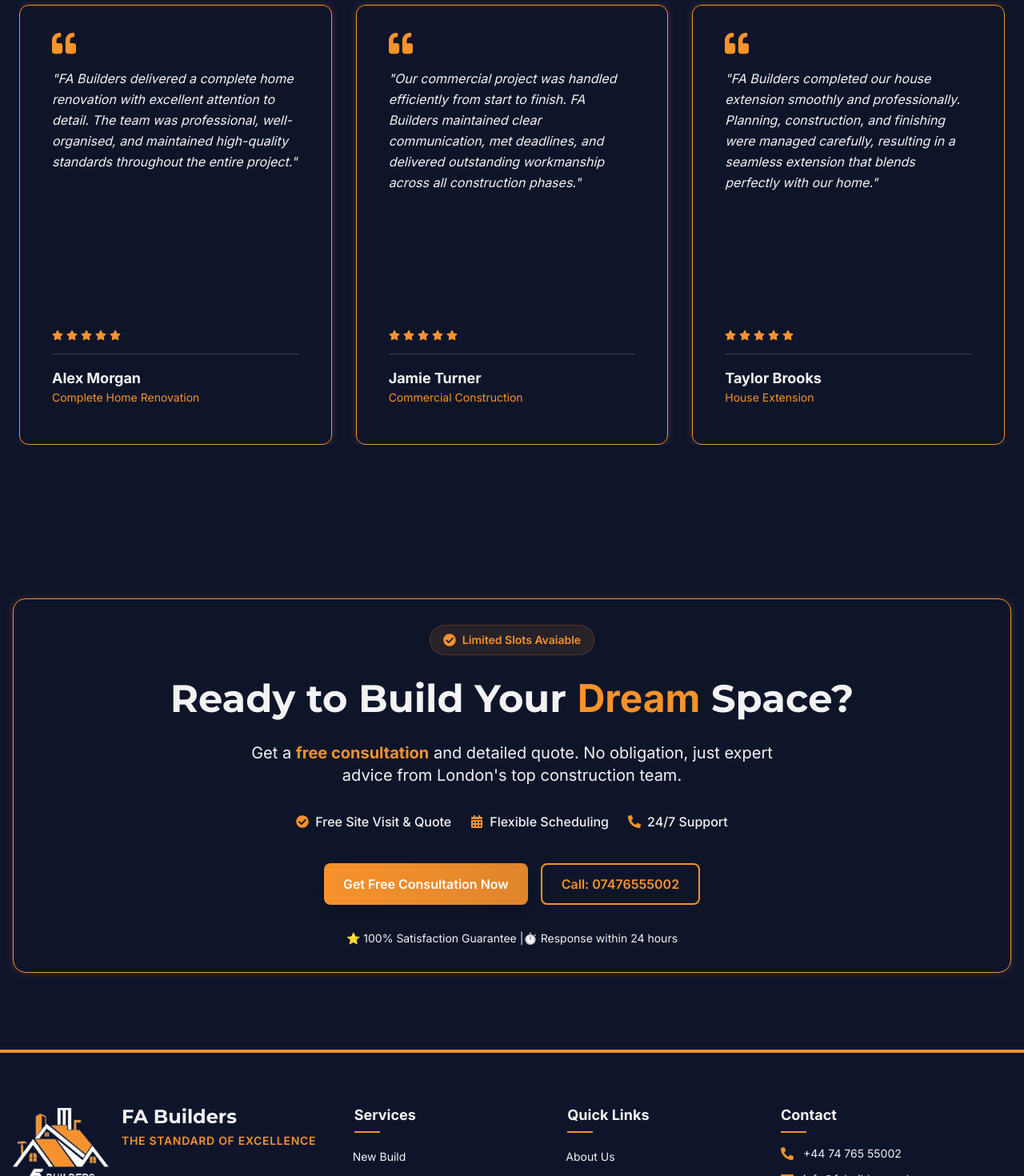
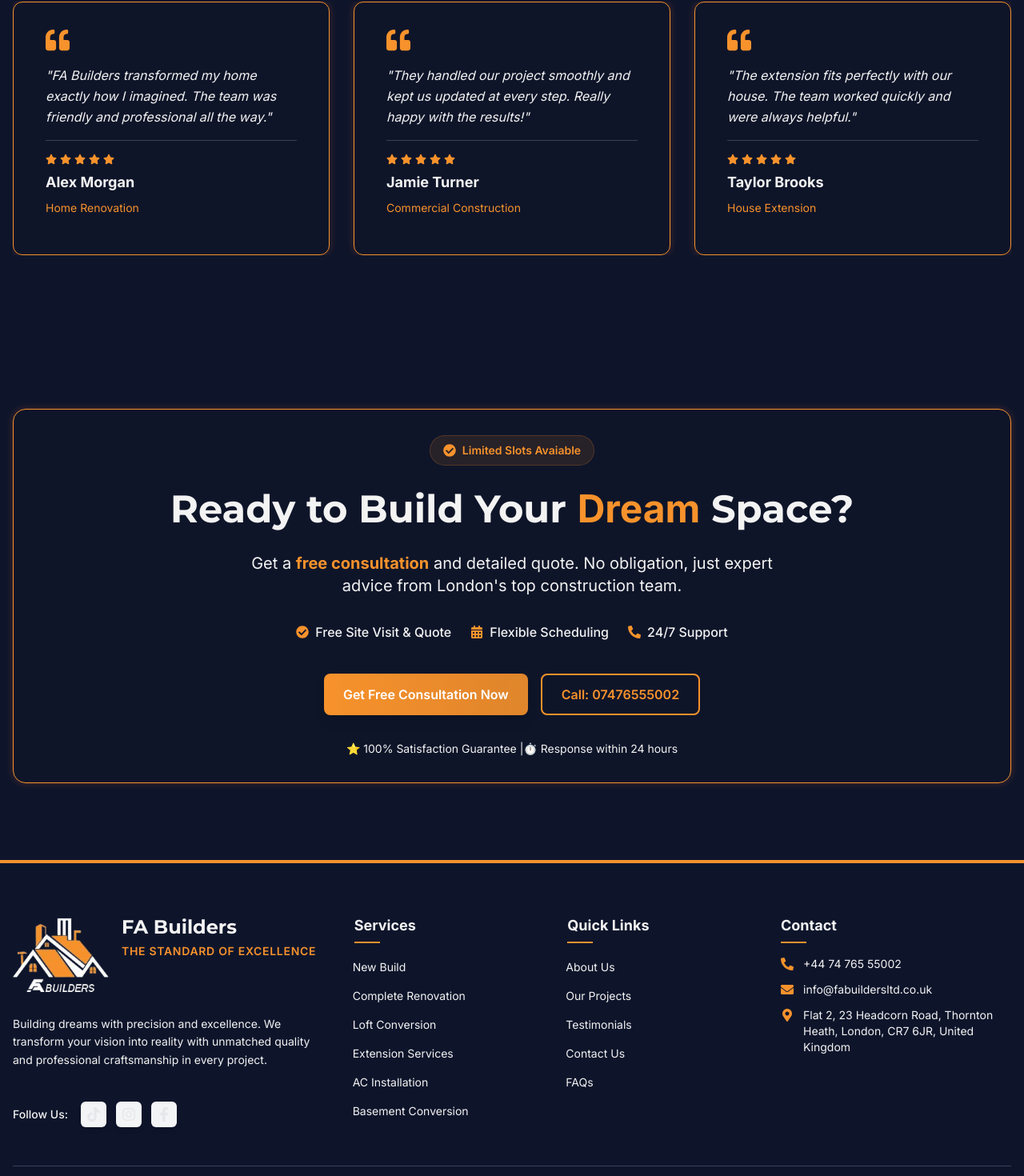
Before and after one commit to FarahS-Teams/fa-builders, a Next.js app: page / in a window 1280 px wide. Shown: the part 4179-5649 px from the top of the page at 80% size. Built offline with nearby package versions, Linux system fonts and the light colour scheme.

Commit message:
last-changes1

```diff
--- a/app/data/reviews.js
+++ b/app/data/reviews.js
@@ -1,58 +1,58 @@
 const reviews = [
   {
     client: "Alex Morgan",
-    project: "Complete Home Renovation",
+    project: "Home Renovation",
     review:
-      "FA Builders delivered a complete home renovation with excellent attention to detail. The team was professional, well-organised, and maintained high-quality standards throughout the entire project.",
+      "FA Builders transformed my home exactly how I imagined. The team was friendly and professional all the way.",
     rating: 5,
   },
   {
     client: "Jamie Turner",
     project: "Commercial Construction",
     review:
-      "Our commercial project was handled efficiently from start to finish. FA Builders maintained clear communication, met deadlines, and delivered outstanding workmanship across all construction phases.",
+      "They handled our project smoothly and kept us updated at every step. Really happy with the results!",
     rating: 5,
   },
   {
     client: "Taylor Brooks",
     project: "House Extension",
     review:
-      "FA Builders completed our house extension smoothly and professionally. Planning, construction, and finishing were managed carefully, resulting in a seamless extension that blends perfectly with our home.",
+      "The extension fits perfectly with our house. The team worked quickly and were always helpful.",
     rating: 5,
   },
   {
     client: "Jordan Walker",
-    project: "Full Property Renovation",
+    project: "Property Renovation",
     review:
-      "From initial consultation to final handover, FA Builders exceeded expectations. The renovation was completed to a high standard, with excellent project management and consistent attention to detail.",
+      "From start to finish, everything was well organised. The renovation looks amazing!",
     rating: 5,
   },
   {
     client: "Casey Mitchell",
     project: "Property Development",
     review:
-      "FA Builders proved to be a reliable construction partner across multiple development projects. Their consistent quality, strong site management, and timely delivery make them highly dependable.",
+      "Reliable, efficient, and always on time. I’d happily work with them again.",
     rating: 5,
   },
   {
     client: "Morgan Parker",
     project: "Loft Conversion",
     review:
-      "The loft conversion was completed with precision and care. FA Builders resolved structural challenges efficiently and delivered a bright, functional space finished to a very high standard.",
+      "The loft turned out even better than I hoped. They handled tricky parts with ease.",
     rating: 5,
   },
   {
     client: "Riley Anderson",
     project: "Restaurant Fit-Out",
     review:
-      "FA Builders managed our restaurant fit-out professionally despite a tight schedule. The quality of work, organisation, and attention to detail helped us open the business on time.",
+      "Despite a tight schedule, the team delivered perfectly. The quality was top-notch!",
     rating: 5,
   },
   {
     client: "Hassan Ali",
-    project: "New Build Home",
+    project: "New Home",
     review:
-      "Building a new home felt straightforward with FA Builders guiding every step. Construction quality, finishes, and communication were excellent, resulting in a home we are truly proud of.",
+      "Building a new home felt easy with them guiding us. The finished house is just perfect.",
     rating: 5,
   },
 ];
--- a/app/globals.css
+++ b/app/globals.css
@@ -11,6 +11,7 @@
   --primary: #ffffff;
   --secondary: #f7922c;
 }
+
 .dark {
   /* --primary: #0e152b; */
   --secondary: #f7922c;
@@ -27,6 +28,7 @@ h2 {
 .custom-container {
   @apply flex w-full justify-center;
 }
+
 .content {
   @apply mx-4 w-full max-w-[1560px];
 }
@@ -34,7 +36,12 @@ h2 {
 .no-scrollbar::-webkit-scrollbar {
   display: none;
 }
+
 .no-scrollbar {
   -ms-overflow-style: none;
   scrollbar-width: none;
 }
+
+.swiper-wrapper {
+  align-items: stretch !important;
+}
--- a/components/Footer.jsx
+++ b/components/Footer.jsx
@@ -50,8 +50,8 @@ const Footer = () => {
     },
     {
       icon: FaEnvelope,
-      text: "info@fabuilder.co.uk",
-      href: "mailto:info@fabuilder.co.uk",
+      text: "info@fabuildersltd.co.uk",
+      href: "mailto:info@fabuildersltd.co.uk",
     },
     {
       icon: FaMapMarkerAlt,
@@ -214,7 +214,7 @@ const Footer = () => {
 
         {/* Bottom Section - Social Links and Copyright */}
         <div className="pt-4 border-t border-gray-700">
-          <div className="flex flex-col md:flex-row justify-between items-center gap-6">
+          <div className="flex flex-col md:flex-row justify-between items-center">
 
             {/* our agency name */}
             <div className="flex justify-center items-center gap-2">
@@ -225,8 +225,9 @@ const Footer = () => {
 
             {/* Copyright */}
             <div className="text-sm">
-              © {new Date().getFullYear()} FA Builders. All rights reserved.
+              © {new Date().getFullYear()} FA Builders Ltd. All rights reserved.
             </div>
+            <div></div>
           </div>
         </div>
       </div>
--- a/components/contact/LeftSide.jsx
+++ b/components/contact/LeftSide.jsx
@@ -29,10 +29,10 @@ const LeftSide = () => {
               <span className="text-secondary text-sm">Email</span>
               <p className="text-sm sm:text-base">
                 <a
-                  href="mailto:info@fabuilder.co.uk"
+                  href="mailto:info@fabuildersltd.co.uk"
                   className="hover:underline"
                 >
-                  info@fabuilder.co.uk
+                  info@fabuildersltd.co.uk
                 </a>
               </p>
             </div>
--- a/components/home/TestimonialsSection.jsx
+++ b/components/home/TestimonialsSection.jsx
@@ -30,7 +30,7 @@ const TestimonialsSection = () => {
 
   return (
     <section
-      className={`${currentTheme.background} ${currentTheme.text} custom-container px-6`}
+      className={`${currentTheme.background} ${currentTheme.text} custom-container px-4`}
       id="testimonials"
     >
       <div className="content">
@@ -43,82 +43,70 @@ const TestimonialsSection = () => {
         </div>
 
         {/* Swiper Slider */}
-        <div className="relative ">
+        <div className="relative">
           <Swiper
             spaceBetween={30}
             slidesPerView={1}
-            centeredSlides={true}
-            loop={true}
+            centeredSlides
+            loop
+            autoHeight={true}
             autoplay={{
               delay: 3000,
               disableOnInteraction: false,
               pauseOnMouseEnter: true,
             }}
-
             navigation={{
               nextEl: ".swiper-button-next",
               prevEl: ".swiper-button-prev",
             }}
             breakpoints={{
-              640: {
-                slidesPerView: 1,
-                spaceBetween: 20,
-              },
-              768: {
-                slidesPerView: 2,
-                spaceBetween: 30,
-              },
-              1024: {
-                slidesPerView: 3,
-                spaceBetween: 30,
-              },
+              640: { slidesPerView: 1, spaceBetween: 20 },
+              768: { slidesPerView: 2, spaceBetween: 30 },
+              1024: { slidesPerView: 3, spaceBetween: 30 },
             }}
             modules={[Autoplay, Navigation]}
             className="mySwiper cursor-grab"
           >
             {reviews.map((elem, index) => (
-              <SwiperSlide key={index}>
-                <div className={`${currentTheme.card} rounded-xl mt-1 h-[640px] sm:h-[600px] lg:h-[550px] flex flex-col group items-stretch`}>
+              <SwiperSlide key={index} className="flex w-full h-auto">
+                <div
+                  className={`${currentTheme.card} rounded-xl flex flex-col w-full h-full`}
+                >
                   {/* Quote Icon */}
                   <div className="text-secondary text-3xl mb-4">
                     <FaQuoteLeft />
                   </div>
 
                   {/* Review Text */}
-                  <p className="mb-4 leading-relaxed italic flex-1">
+                  <p className="leading-relaxed italic flex-1 mb-4">
                     "{elem.review}"
                   </p>
 
-                  {/* ⭐ Rating */}
-                  <div className="flex items-center gap-1 mb-4">
+                  {/* Footer */}
+                  <div className="border-t border-gray-700 py-4 flex flex-col gap-2">
+                    <div className="flex items-center gap-1">
                       {[...Array(5)].map((_, i) =>
                         i < elem.rating ? (
-                        <FaStar
-                          key={i}
-                          className="text-secondary text-sm transition-transform duration-300 group-hover:scale-110"
-                        />
+                          <FaStar key={i} className="text-secondary text-sm" />
                         ) : (
-                        <FaRegStar
-                          key={i}
-                          className="text-secondary/40 text-sm transition-transform duration-300 group-hover:scale-110"
-                        />
+                          <FaRegStar key={i} className="text-secondary/40 text-sm" />
                         )
                       )}
                     </div>
-
-                  {/* Client Info */}
-                  <div className="border-t border-gray-700 py-4">
                     <h4 className="font-bold text-lg">{elem.client}</h4>
                     <p className="text-secondary text-sm">{elem.project}</p>
                   </div>
                 </div>
+
               </SwiperSlide>
-
             ))}
           </Swiper>
         </div>
+
       </div>
     </section>
+
+
   );
 };
 
```
Lines whose indentation alone changed are shown as unchanged.
